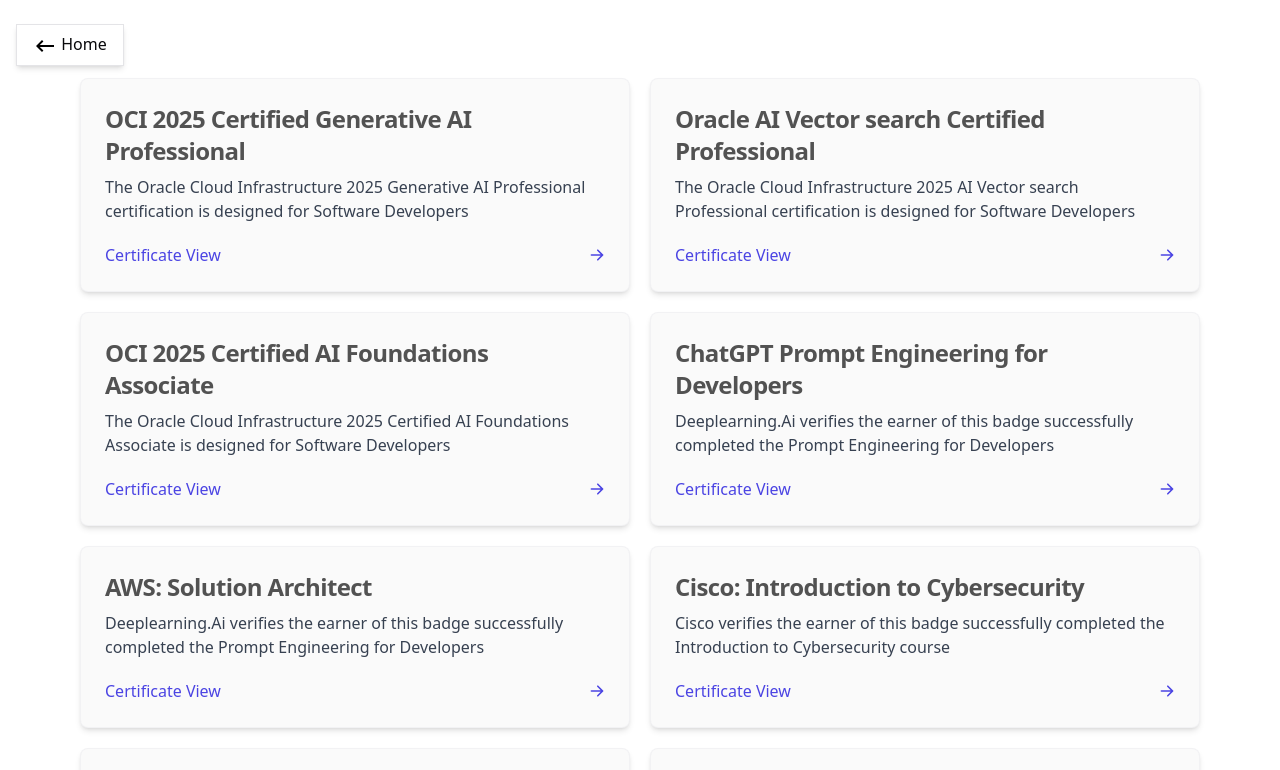
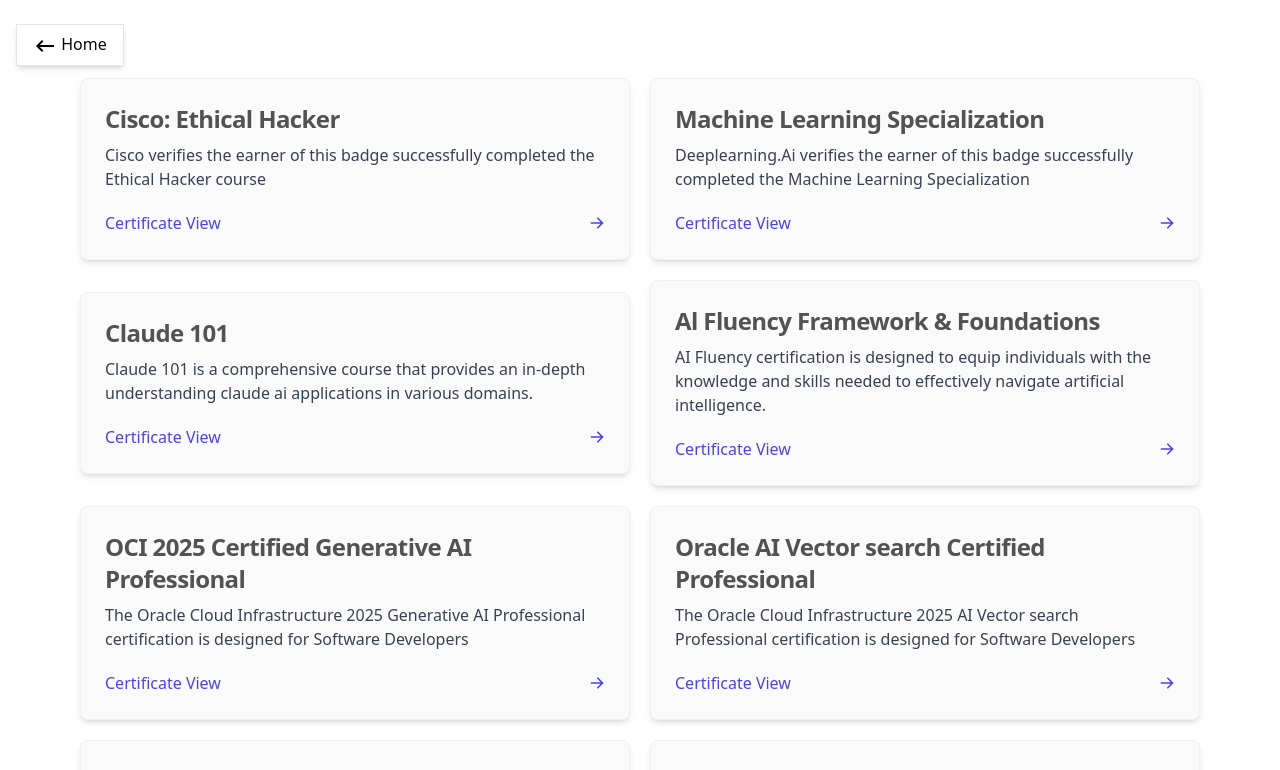
Before and after one commit to Nishantjaryal/portfolio, a Next.js app: page /achievements in a window 1280 px wide. Shown: the top 770 px of the page. Built offline with nearby package versions, Linux system fonts and the light colour scheme.

Commit message:
Credentials Added

```diff
--- a/data/index.ts
+++ b/data/index.ts
@@ -32,6 +32,39 @@
   },
 ];
 export const projectSheet = [
+  {
+    type: "link", // docs || post || link || pdf || news || media || zip
+    heading: "FinDash: AI Financial Dashboard",
+    description:
+      "Built using serverless architecture. It leverages AI to analyze spending patterns, generate insights, and provide personalized financial recommendations.",
+    link: "https://ns-fin-dashboard.netlify.app/",
+    image: "/nj.webp",
+    author: "Nishant Singh",
+    authorLink: "https://www.linkedin.com/in/nishant-singh-jaryal/",
+    state: "checked", // completed || testing || checked || warning
+  },
+  {
+    type: "link", // docs || post || link || pdf || news || media || zip
+    heading: "Playground AI",
+    description:
+      "The objective was to compare model behavior, prompt sensitivity, and output quality under different configurations to understand impacts on response reliability",
+    link: "https://github.com/Nishantjaryal/PlaygroundAi/",
+    image: "/nj.webp",
+    author: "Nishant Singh",
+    authorLink: "https://www.linkedin.com/in/nishant-singh-jaryal/",
+    state: "checked", // completed || testing || checked || warning
+  },
+  {
+    type: "link", // docs || post || link || pdf || news || media || zip
+    heading: "ResumeStack ",
+    description:
+      "An AI-Powered Resume Analysis and Job Preparation Platform that leverages advanced AI algorithms to provide personalized preparation.",
+    link: "https://resumestack.vercel.app/",
+    image: "/nj.webp",
+    author: "Nishant Singh",
+    authorLink: "https://www.linkedin.com/in/nishant-singh-jaryal/",
+    state: "checked", // completed || testing || checked || warning
+  },
   {
     type: "link", // docs || post || link || pdf || news || media || zip
     heading: "AI: Google's Notebook LLM clone",
@@ -280,6 +313,30 @@
 ];
 export const CertSheet = [
   {
+    heading: "Cisco: Ethical Hacker",
+    description:
+      "Cisco verifies the earner of this badge successfully completed the Ethical Hacker course ",
+    link: "https://www.credly.com/badges/1759f1ed-0eaa-40ed-9d53-0955d692fe33/linked_in_profile",
+  },
+  {
+    heading: "Machine Learning Specialization",
+    description:
+      "Deeplearning.Ai verifies the earner of this badge successfully completed the Machine Learning Specialization",
+    link: "https://learn.deeplearning.ai/certificates/15f88b2d-05b4-40f8-a771-ef8e538b9c35",
+  },
+  {
+    heading: "Claude 101",
+    description:
+      "Claude 101 is a comprehensive course that provides an in-depth understanding claude ai applications in various domains.",
+    link: "https://verify.skilljar.com/c/4ovko79jc4rh",
+  },
+  {
+    heading: "Al Fluency Framework & Foundations",
+    description:
+      "AI Fluency certification is designed to equip individuals with the knowledge and skills needed to effectively navigate artificial intelligence.",
+    link: "https://verify.skilljar.com/c/wh9wsfvmmpsn",
+  },
+  {
     heading: "OCI 2025 Certified Generative AI Professional",
     description:
       "The Oracle Cloud Infrastructure 2025 Generative AI Professional certification is designed for Software Developers",
```
